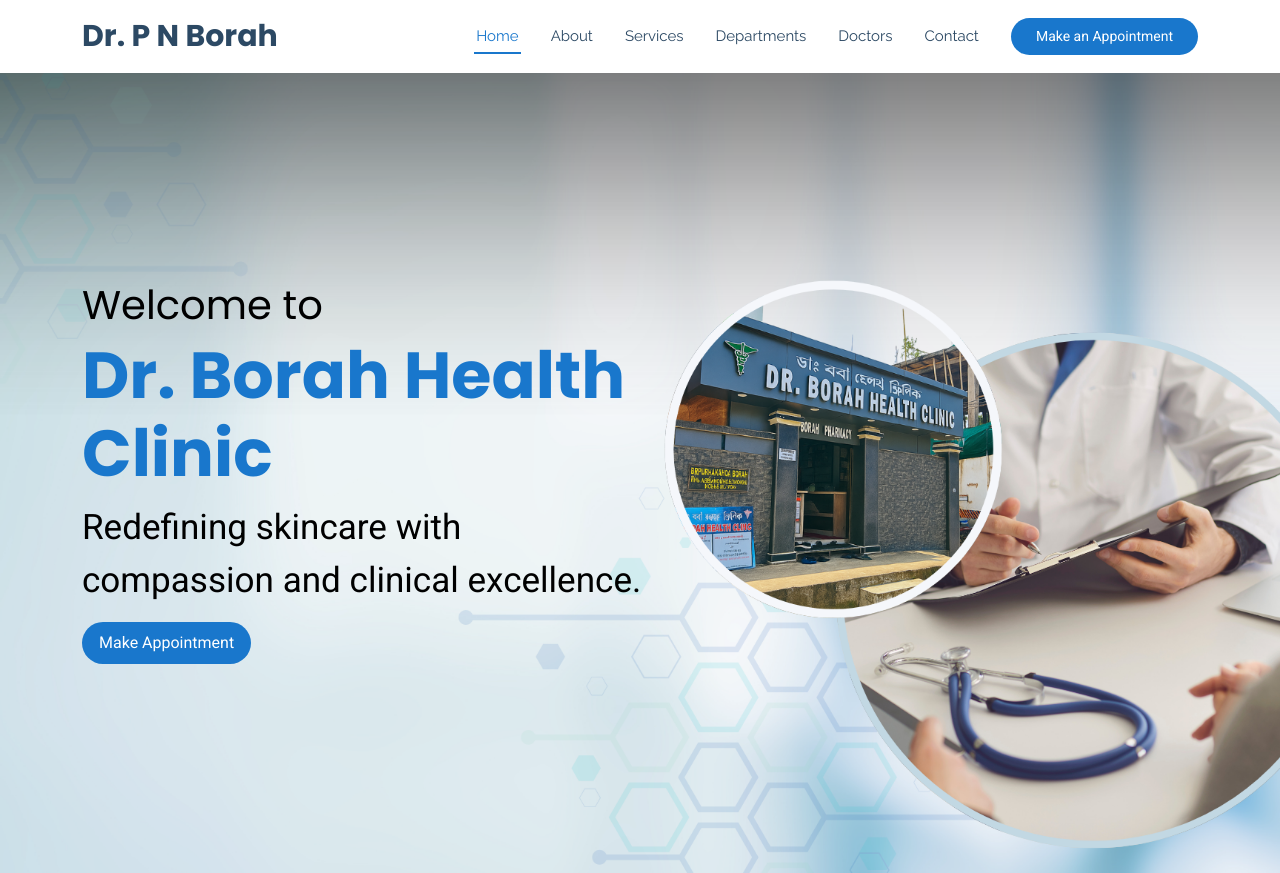
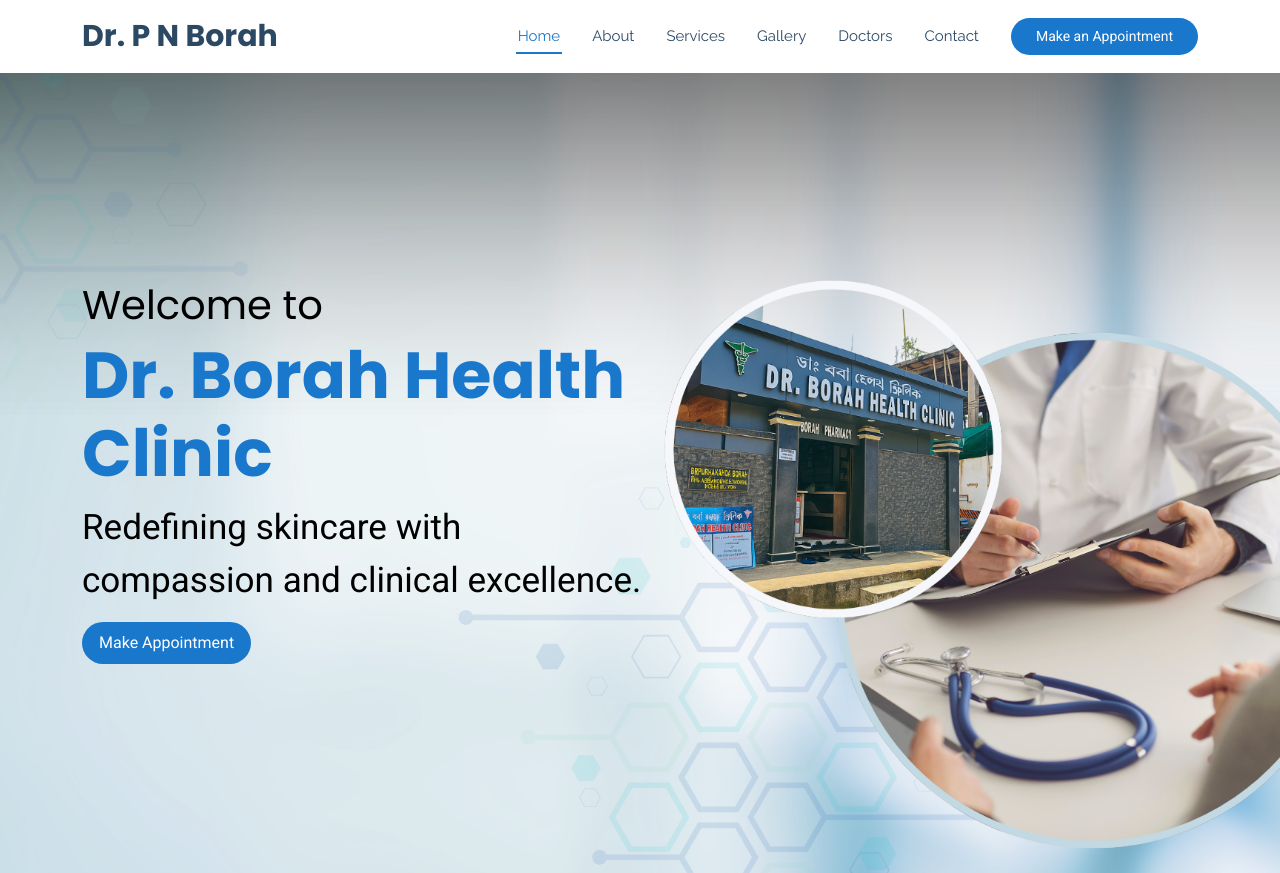
Before and after one commit to sumuahmed999/drpnborah, a plain HTML site: page index.html in a window 1280 px wide. Shown: the top 873 px of the page. Drawn offline with Linux system fonts and the light colour scheme.

```diff
--- a/index.html
+++ b/index.html
@@ -76,7 +76,7 @@
             <li><a href="#hero" class="active">Home<br></a></li>
             <li><a href="#about">About</a></li>
             <li><a href="#services">Services</a></li>
-            <li><a href="#departments">Departments</a></li>
+            <li><a href="#gallery">Gallery</a></li>
             <li><a href="#doctors">Doctors</a></li>
             <!-- <li class="dropdown"><a href="#"><span>Dropdown</span> <i
                   class="bi bi-chevron-down toggle-dropdown"></i></a>
```
Also changed, not shown: assets/img/acne.jpg.
